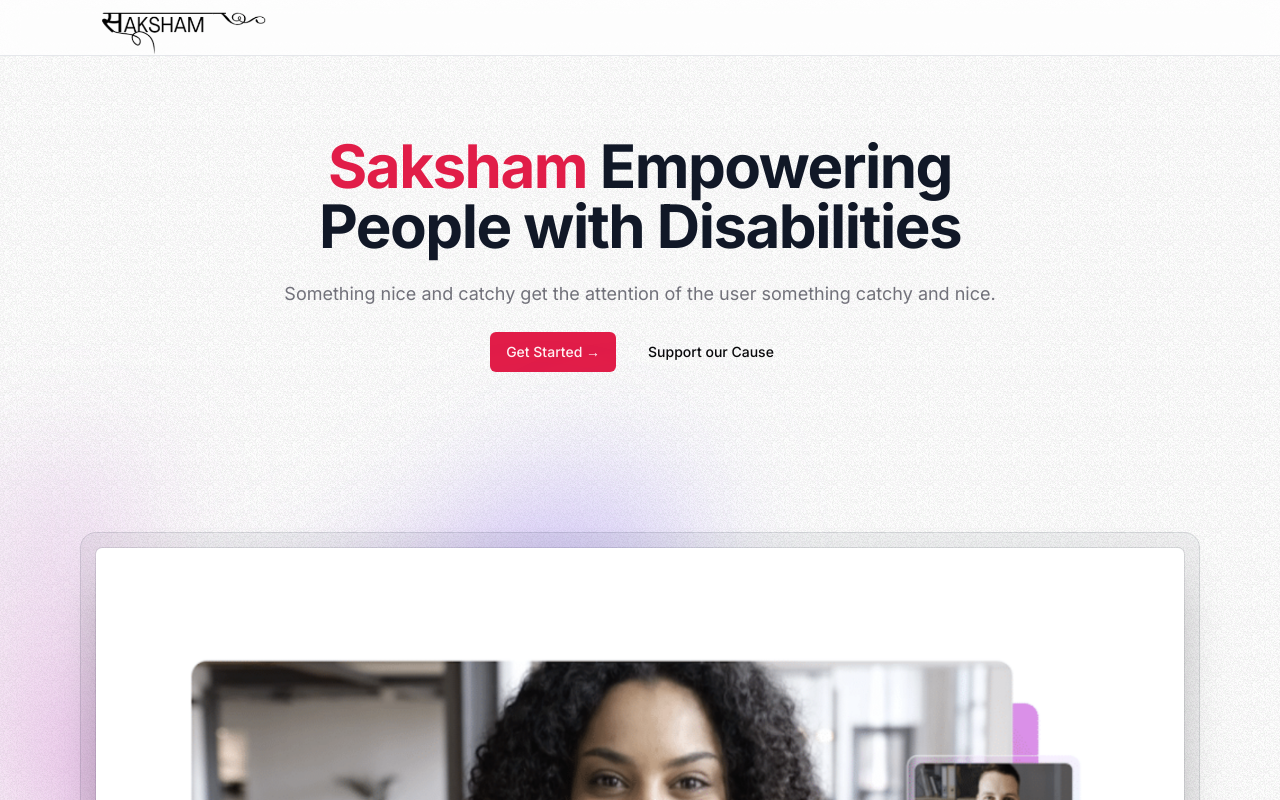
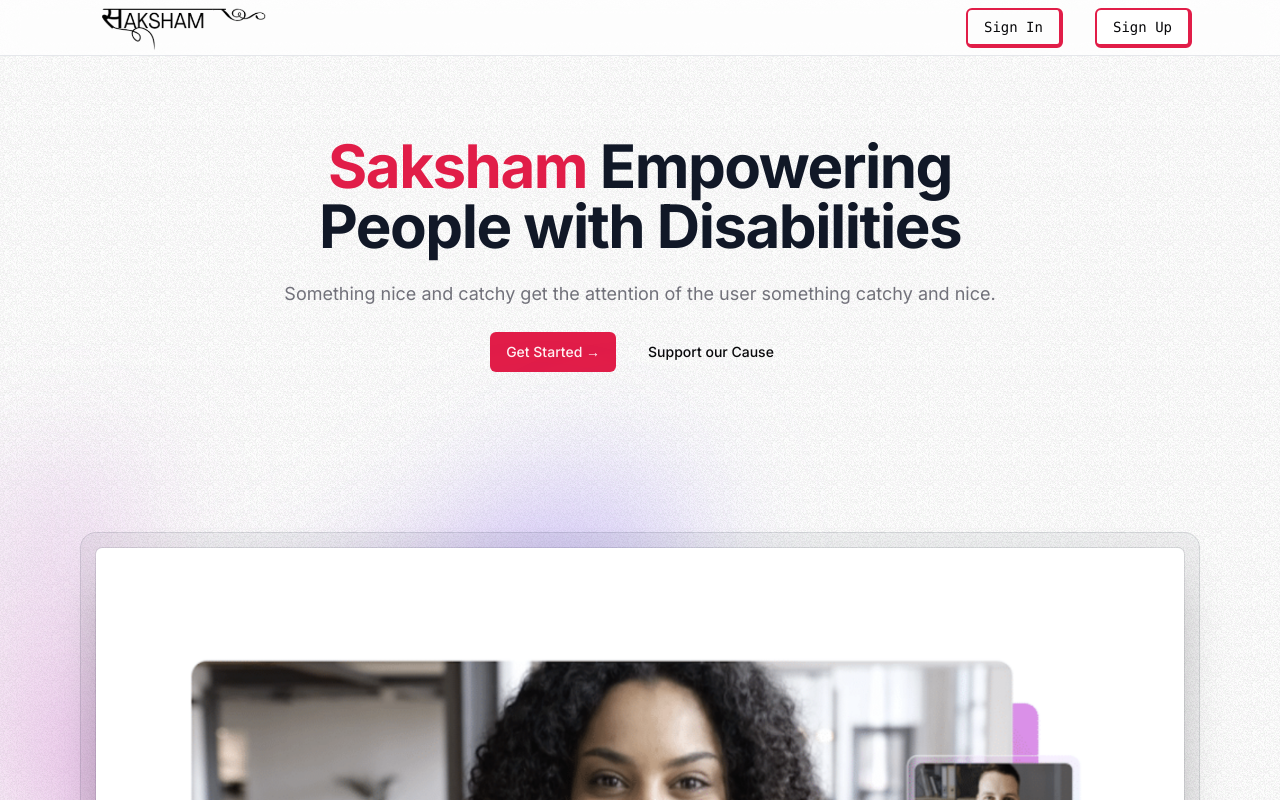
Before and after one commit to Chaitanyarai899/Saksham-Web, a Next.js app: page / in a window 1280 px wide. Shown: the top 800 px of the page. Built offline with nearby package versions, Linux system fonts and the light colour scheme.

Commit message:
Added Sign in and Sign up buttons and set up Clerk

```diff
--- a/package.json
+++ b/package.json
@@ -25,6 +25,7 @@
     "tailwindcss-animate": "^1.0.7"
   },
   "devDependencies": {
+    "@clerk/nextjs": "^4.27.5",
     "@types/node": "^20",
     "@types/react": "^18",
     "@types/react-dom": "^18",
--- a/src/app/layout.tsx
+++ b/src/app/layout.tsx
@@ -3,6 +3,7 @@
 import type { Metadata } from "next";
 import { Inter } from "next/font/google";
 import "./globals.css";
+import { ClerkProvider } from "@clerk/nextjs";
 
 const inter = Inter({ subsets: ["latin"] });
 
@@ -17,6 +18,7 @@
   children: React.ReactNode;
 }) {
   return (
+    <ClerkProvider>
       <html lang="en" className="h-full">
         <body
           className={cn(
@@ -30,5 +32,6 @@
           </main>
         </body>
       </html>
+    </ClerkProvider>
   );
 }
--- a/src/components/Navbar.tsx
+++ b/src/components/Navbar.tsx
@@ -1,6 +1,9 @@
 import Link from "next/link";
 import MaxWidthWrapper from "./MaxWidthWrapper";
 import Image from "next/image";
+import { Button } from "@/components/ui/button"
+import { cn } from "@/lib/utils";
+
 
 const Navbar = () => {
   return (
@@ -9,7 +12,7 @@
     backdrop-blur-lg transition-all"
     >
       <MaxWidthWrapper>
-        <div className="flex h-16 items-center justify-between ">
+        <div className="flex h-16 items-center justify-between pb-2">
           <Link href="/" className="flex z-40 ">
            <Image
                     src="/sakshamlogo1.png"
@@ -20,6 +23,18 @@
                     className="rounded-md"
                   />
           </Link>
+        <div className="space-x-4" id="auth-box">
+          <Link href="/sign-in" className="font-mono">
+            <Button variant="ghost" className="border-rose-600 border-b-[4px] border-r-[4px] border-l-[2px] border-t-[2px] m-2 hover:border-r-[3px] hover:border-b-[3px] hover:bg-white">
+              Sign In
+            </Button>
+          </Link>
+          <Link href="/sign-up" className="font-mono">
+            <Button variant="outline" className="border-rose-600 border-b-[4px] border-r-[4px] border-l-[2px] border-t-[2px] m-2 hover:border-r-[3px] hover:border-b-[3px hover:bg-white">
+              Sign Up
+            </Button>
+          </Link>
+        </div>
         </div>
       </MaxWidthWrapper>
     </nav>
```
Also changed, not shown: 1 other file (tests, documents, lock files or other folders). Lines whose indentation alone changed are shown as unchanged.
